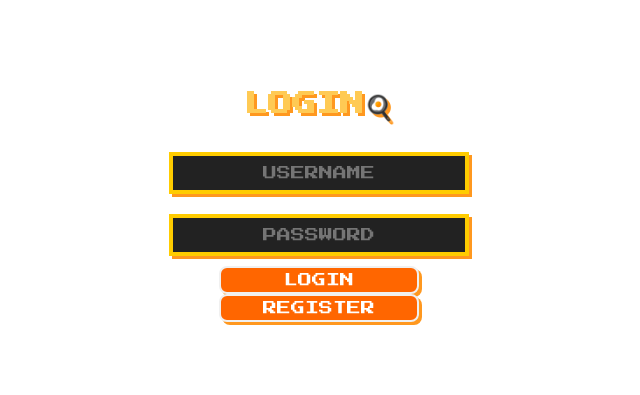
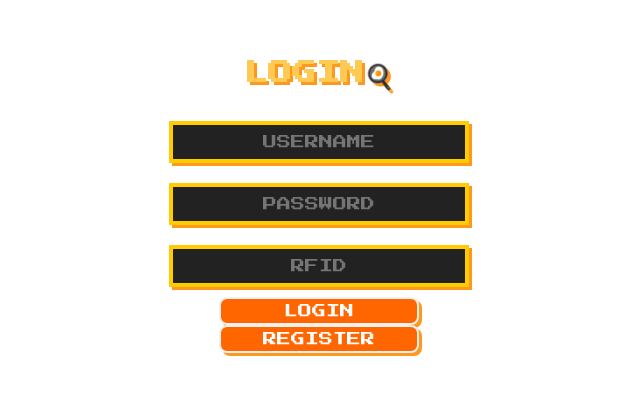
Before and after one commit to haleychang0530/my-react-game, a React (Vite) app in the folder front/: page /#/login in a window 1280 px wide. Shown: the part 193-588 px from the top of the page, without its empty margins (321-961 px from the left). Built offline with nearby package versions, Linux system fonts and the light colour scheme; the HTML template or start-up script is replaced by a standard one.

Commit message:
Add RFID placeholder

```diff
--- a/front/src/pages/login.jsx
+++ b/front/src/pages/login.jsx
@@ -7,6 +7,7 @@ const API_URL = "https://my-react-game-server-0uk9.onrender.com";
 const Login = () => {
   const [username, setUsername] = useState("");
   const [password, setPassword] = useState("");
+  const [rfid, setRFID] = useState("");
   const [error, setError] = useState("");
   const navigate = useNavigate();
 
@@ -15,7 +16,8 @@ const handleLogin = async (e) => {
   try {
     const response = await axios.post(`${API_URL}/createAccount`, {
       username,
-      password
+      password,
+      rfid
     });
 
     const message = response.data.message;
@@ -48,6 +50,13 @@ const handleLogin = async (e) => {
         value={password}
         onChange={(e) => setPassword(e.target.value)}
       />
+      <input
+        type="text"
+        className="pixel-input"
+        placeholder="RFID"
+        value={rfid}
+        onChange={(e) => setRFID(e.target.value)}
+      />
       {error && <p className="pixel-error">{error}</p>}
       <button className="pixel-button" onClick={handleLogin}>
         LOGIN
```
